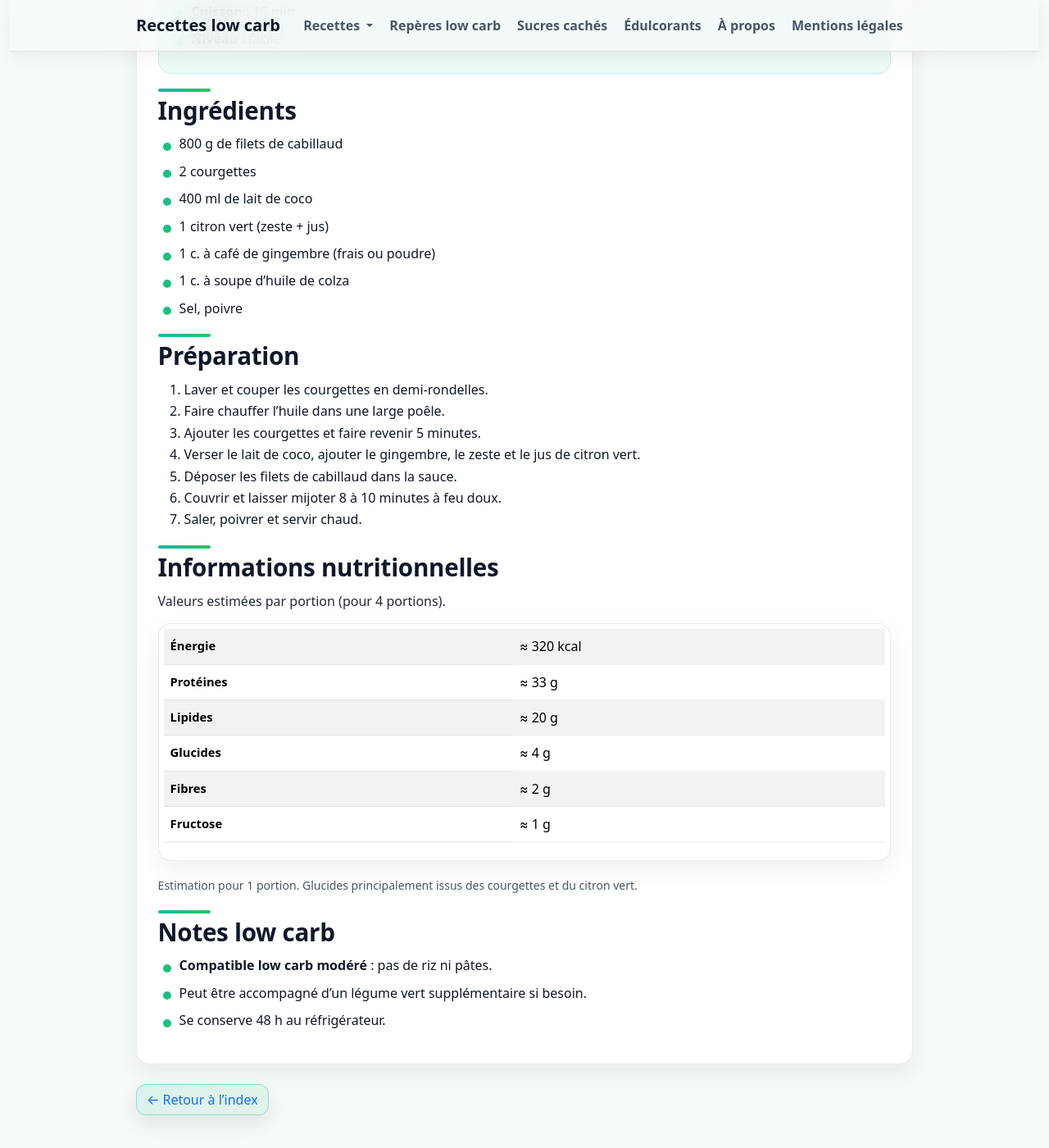
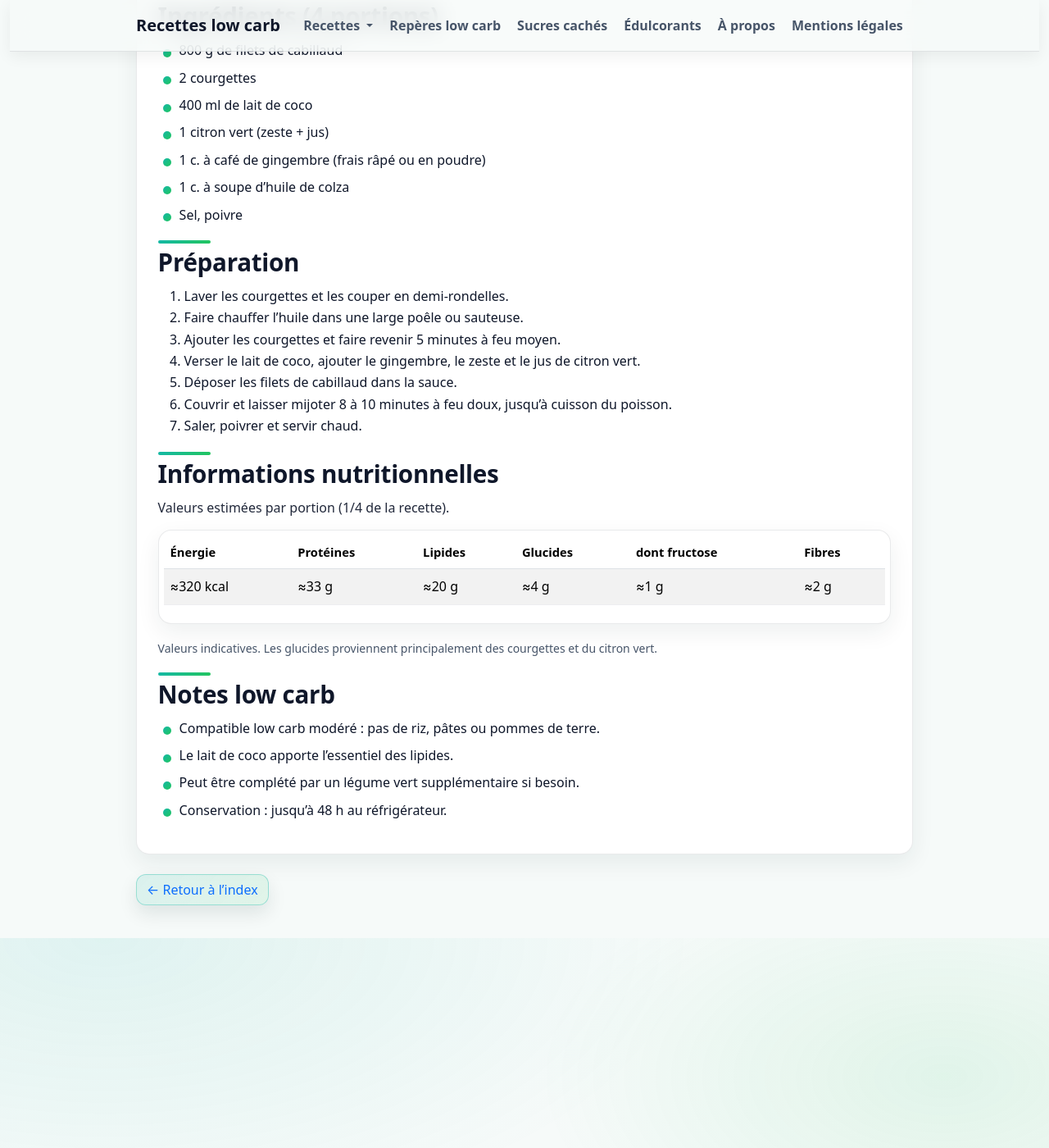
Before and after one commit to laurie-boissay/laurie-boissay.github.io, a Jekyll site: the page built from recettes/cabillaud-coco-et-citron-vert.html, in a window 1280 px wide and 1400 px high, scrolled down 546 px. Shown: the whole window at 82% size. Built offline with Jekyll 4.4.1, drawn with Linux system fonts in a browser that asks for light colours; some of the changed text lies outside the part shown.

Commit message:
Update cabillaud-coco-et-citron-vert.html

```diff
--- a/recettes/cabillaud-coco-et-citron-vert.html
+++ b/recettes/cabillaud-coco-et-citron-vert.html
@@ -1,9 +1,9 @@
 ---
 layout: recipe
 title: "Cabillaud coco & citron vert"
-description: "Cabillaud mijoté au lait de coco et citron vert, avec courgettes. Plat complet low carb modéré, parfumé et simple."
+description: "Cabillaud mijoté au lait de coco et citron vert, avec courgettes. Plat complet low carb modéré, simple et parfumé."
 recipe_title: "Cabillaud coco & citron vert"
-recipe_subtitle: "Plat chaud complet — low carb modéré"
+recipe_subtitle: "Plat chaud complet au poisson"
 recipe_group: "Plats à base de poissons"
 recipe_sort: "cabillaud-coco-citron-vert"
 recipe_tested: false
@@ -21,103 +21,77 @@ extra_head: |
     "prepTime": "PT10M",
     "cookTime": "PT15M",
     "totalTime": "PT25M",
-    "recipeCategory": "Plat",
-    "keywords": "low carb, cabillaud, coco, citron vert",
-    "author": { "@type": "Person", "name": "Laurie" },
-    "recipeIngredient": [
-      "800 g de filets de cabillaud",
-      "2 courgettes",
-      "400 ml de lait de coco",
-      "1 citron vert (zeste + jus)",
-      "1 c. à café de gingembre (frais râpé ou poudre)",
-      "1 c. à soupe d’huile de colza",
-      "Sel, poivre"
-    ],
-    "recipeInstructions": [
-      { "@type": "HowToStep", "text": "Émincer les courgettes en demi-rondelles." },
-      { "@type": "HowToStep", "text": "Les faire revenir 5 minutes dans l’huile." },
-      { "@type": "HowToStep", "text": "Ajouter le lait de coco, le gingembre, le zeste et le jus de citron vert." },
-      { "@type": "HowToStep", "text": "Déposer le cabillaud et laisser mijoter 8–10 minutes." },
-      { "@type": "HowToStep", "text": "Assaisonner et servir." }
-    ]
+    "recipeCategory": "Plats à base de poissons"
   }
   </script>
 ---
 
 <div class="recipe-lead">
   <p>
-    Plat de poisson <strong>doux et parfumé</strong>, sans féculents.
-    Le citron vert équilibre la richesse du lait de coco.
+    Plat de poisson <strong>sans féculents</strong>, associant la douceur du
+    <strong>lait de coco</strong> à l’acidité du <strong>citron vert</strong>.
+    Les courgettes servent d’accompagnement intégré.
   </p>
-  <ul>
-    <li><strong>Portions :</strong> 4</li>
-    <li><strong>Préparation :</strong> 10 min</li>
-    <li><strong>Cuisson :</strong> 15 min</li>
-    <li><strong>Niveau :</strong> facile</li>
-  </ul>
 </div>
 
-<h2>Ingrédients</h2>
+<h2>Ingrédients (4 portions)</h2>
 <ul>
   <li>800 g de filets de cabillaud</li>
   <li>2 courgettes</li>
   <li>400 ml de lait de coco</li>
   <li>1 citron vert (zeste + jus)</li>
-  <li>1 c. à café de gingembre (frais ou poudre)</li>
+  <li>1 c. à café de gingembre (frais râpé ou en poudre)</li>
   <li>1 c. à soupe d’huile de colza</li>
   <li>Sel, poivre</li>
 </ul>
 
 <h2>Préparation</h2>
 <ol>
-  <li>Laver et couper les courgettes en demi-rondelles.</li>
-  <li>Faire chauffer l’huile dans une large poêle.</li>
-  <li>Ajouter les courgettes et faire revenir 5 minutes.</li>
+  <li>Laver les courgettes et les couper en demi-rondelles.</li>
+  <li>Faire chauffer l’huile dans une large poêle ou sauteuse.</li>
+  <li>Ajouter les courgettes et faire revenir 5 minutes à feu moyen.</li>
   <li>Verser le lait de coco, ajouter le gingembre, le zeste et le jus de citron vert.</li>
   <li>Déposer les filets de cabillaud dans la sauce.</li>
-  <li>Couvrir et laisser mijoter 8 à 10 minutes à feu doux.</li>
+  <li>Couvrir et laisser mijoter 8 à 10 minutes à feu doux, jusqu’à cuisson du poisson.</li>
   <li>Saler, poivrer et servir chaud.</li>
 </ol>
 
 <h2>Informations nutritionnelles</h2>
-<p>Valeurs estimées par portion (pour 4 portions).</p>
+<p>Valeurs estimées par portion (1/4 de la recette).</p>
+
 <div class="table-responsive">
   <table class="table table-striped">
+    <thead>
+      <tr>
+        <th>Énergie</th>
+        <th>Protéines</th>
+        <th>Lipides</th>
+        <th>Glucides</th>
+        <th>dont fructose</th>
+        <th>Fibres</th>
+      </tr>
+    </thead>
     <tbody>
       <tr>
-        <th scope="row">Énergie</th>
-        <td>≈ 320 kcal</td>
-      </tr>
-      <tr>
-        <th scope="row">Protéines</th>
-        <td>≈ 33 g</td>
-      </tr>
-      <tr>
-        <th scope="row">Lipides</th>
-        <td>≈ 20 g</td>
-      </tr>
-      <tr>
-        <th scope="row">Glucides</th>
-        <td>≈ 4 g</td>
-      </tr>
-      <tr>
-        <th scope="row">Fibres</th>
-        <td>≈ 2 g</td>
-      </tr>
-      <tr>
-        <th scope="row">Fructose</th>
-        <td>≈ 1 g</td>
+        <td>≈320 kcal</td>
+        <td>≈33 g</td>
+        <td>≈20 g</td>
+        <td>≈4 g</td>
+        <td>≈1 g</td>
+        <td>≈2 g</td>
       </tr>
     </tbody>
   </table>
 </div>
+
 <p class="small text-muted">
-  Estimation pour 1 portion. Glucides principalement issus des courgettes et du citron vert.
+  Valeurs indicatives. Les glucides proviennent principalement des courgettes et du citron vert.
 </p>
 
 <h2>Notes low carb</h2>
 <ul>
-  <li><strong>Compatible low carb modéré</strong> : pas de riz ni pâtes.</li>
-  <li>Peut être accompagné d’un légume vert supplémentaire si besoin.</li>
-  <li>Se conserve 48 h au réfrigérateur.</li>
+  <li>Compatible low carb modéré : pas de riz, pâtes ou pommes de terre.</li>
+  <li>Le lait de coco apporte l’essentiel des lipides.</li>
+  <li>Peut être complété par un légume vert supplémentaire si besoin.</li>
+  <li>Conservation : jusqu’à 48 h au réfrigérateur.</li>
 </ul>
```
